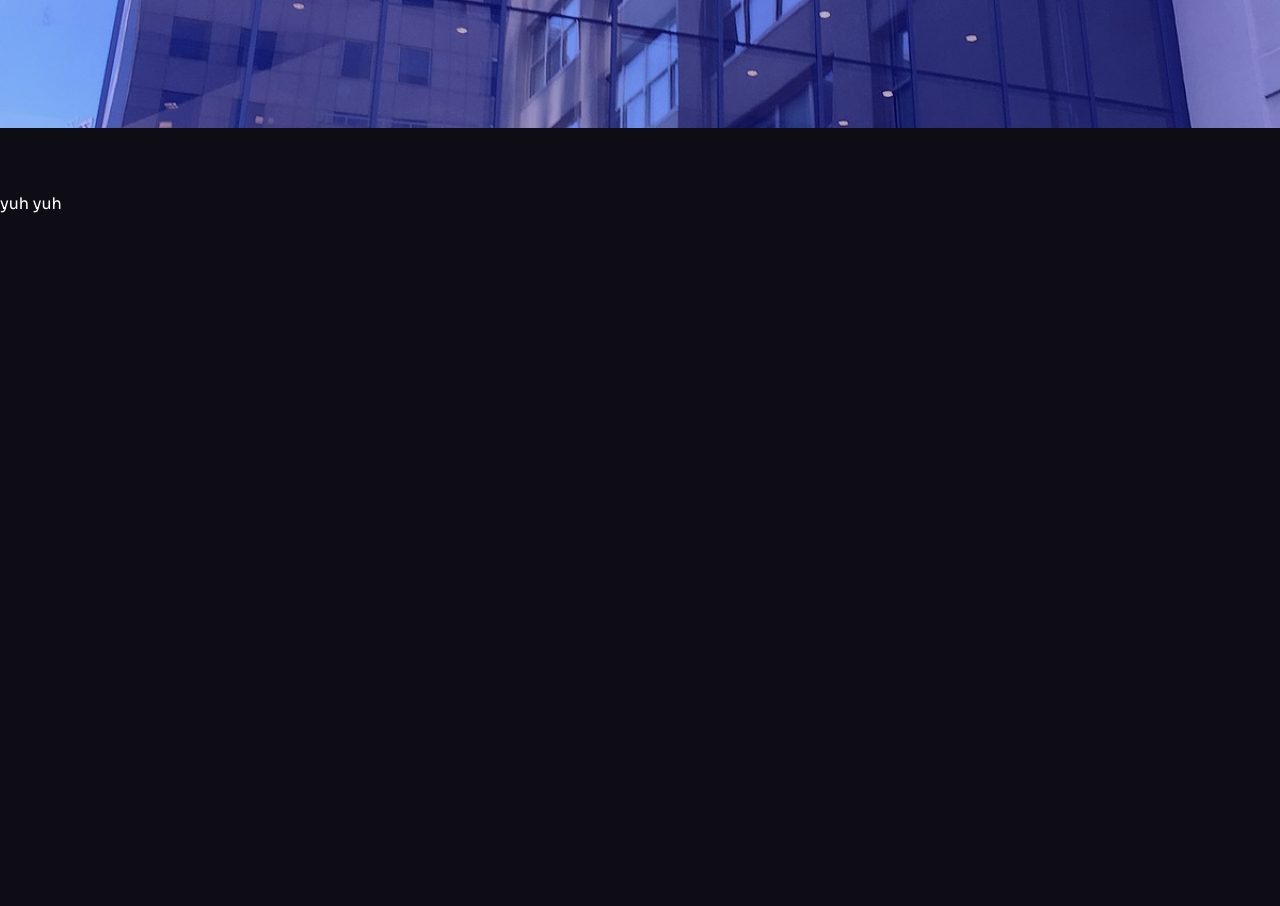
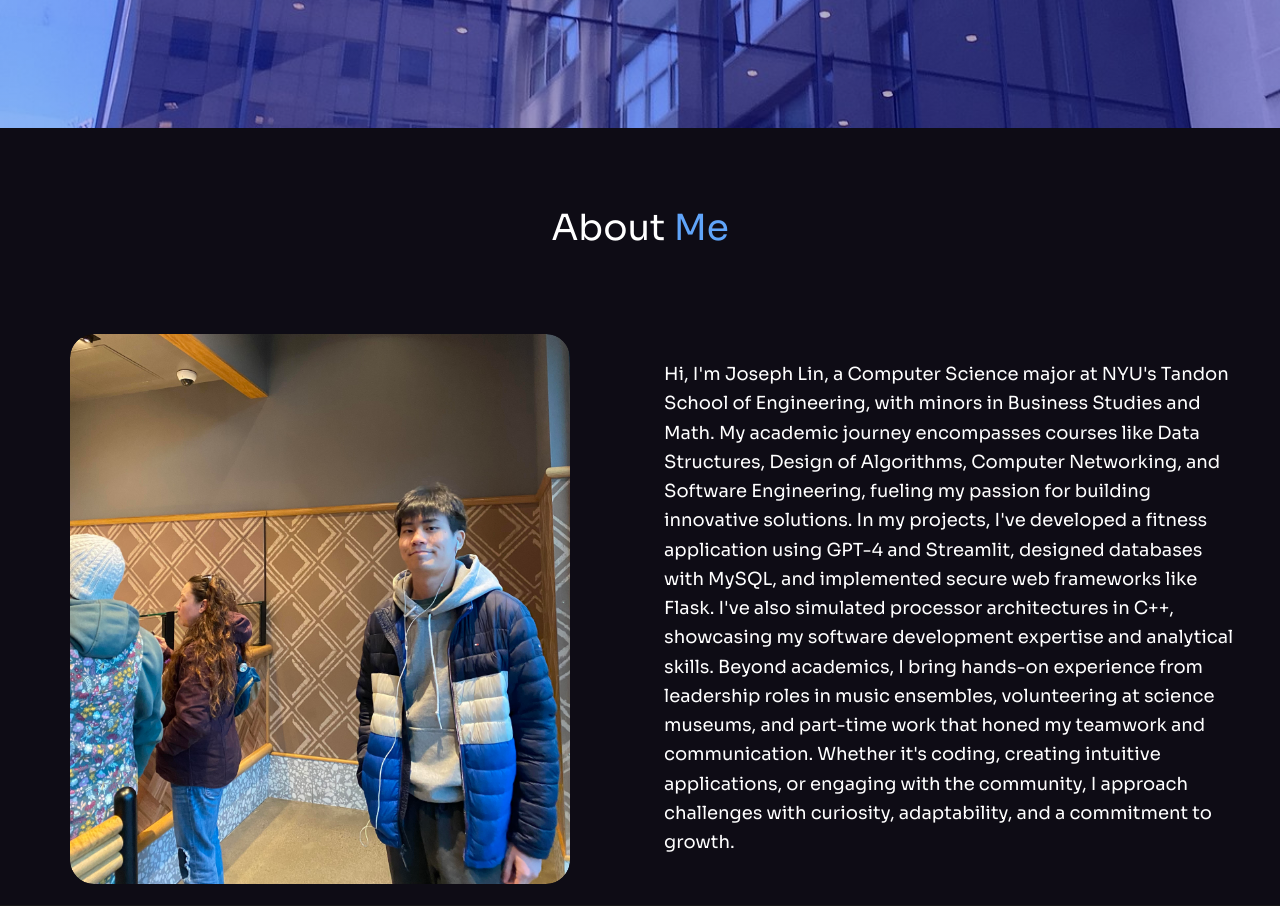
Before and after one commit to BoxofLies86/Joseph-Lin.github.io, a React (Vite) app: page / in a window 1280 px wide. Shown: the part 660-1566 px from the top of the page. Before the commit the page ends 876 px from the top, so only its background shows below. Built offline with nearby package versions, Linux system fonts and the light colour scheme.

Commit message:
about page done

```diff
--- a/src/components/About.jsx
+++ b/src/components/About.jsx
@@ -1,7 +1,59 @@
 import React from "react";
+import { motion } from "framer-motion";
+import ZoomImage from "../components/design/Zoom";
+import profile from "../assets/profile.jpg";
 
 const About = () => {
-  return <div className="pt-16">yuh yuh</div>;
+  return (
+    <div className="border-b border-neutral-900 pb-4">
+      <h1 className="my-20 text-center text-4xl font-medium">
+        About <span className="text-blue-400">Me</span>
+      </h1>
+
+      <div className="flex flex-wrap item-center">
+        <motion.div
+          whileInView={{ opacity: 1, x: 0 }}
+          initial={{ opacity: 0, x: -100 }}
+          transition={{ duration: 0.5 }}
+          className="lg:w-1/2 flex justify-center items-center"
+        >
+          <ZoomImage
+            src={profile}
+            alt="Profile Picture"
+            style={{ width: "500px", height: "550px" }}
+          />
+        </motion.div>
+
+        <motion.p
+          whileInView={{ opacity: 1, x: 0 }}
+          initial={{ opacity: 0, x: 100 }}
+          transition={{ duration: 0.5 }}
+          className="lg:w-1/2 px-6 text-lg leading-relaxed"
+        >
+          <div className="flex justify-center lg:justify-start">
+            <div className="my-2 max-w-xl py-6">
+              Hi, I'm Joseph Lin, a Computer Science major at NYU's Tandon
+              School of Engineering, with minors in Business Studies and Math.
+              My academic journey encompasses courses like Data Structures,
+              Design of Algorithms, Computer Networking, and Software
+              Engineering, fueling my passion for building innovative solutions.
+              In my projects, I've developed a fitness application using GPT-4
+              and Streamlit, designed databases with MySQL, and implemented
+              secure web frameworks like Flask. I've also simulated processor
+              architectures in C++, showcasing my software development expertise
+              and analytical skills. Beyond academics, I bring hands-on
+              experience from leadership roles in music ensembles, volunteering
+              at science museums, and part-time work that honed my teamwork and
+              communication. Whether it's coding, creating intuitive
+              applications, or engaging with the community, I approach
+              challenges with curiosity, adaptability, and a commitment to
+              growth.
+            </div>
+          </div>
+        </motion.p>
+      </div>
+    </div>
+  );
 };
 
 export default About;
--- a/src/components/Hero.jsx
+++ b/src/components/Hero.jsx
@@ -37,9 +37,9 @@ const Hero = () => {
           Joseph Lin
         </motion.h1>
         <div className="flex justify-center items-center w-full whitespace-nowrap text-[#FFFFFF] ">
-          <p className="md:text-3xl sm:text-3xl text-xl py-4">Specialty in</p>
+          <p className="md:text-3xl sm:text-3xl text-xl py-4">Passionate in</p>
           <ReactTyped
-            className="md:text-3xl sm:text-3xl text-xl md:pl-4 pl-2"
+            className="md:text-3xl sm:text-3xl text-xl md:pl-2 pl-1"
             strings={[
               "Computer Science",
               "Mathematics",
--- /dev/null
+++ b/src/components/design/Zoom.jsx
@@ -0,0 +1,14 @@
+const ZoomImage = ({ src, alt, style }) => {
+  return (
+    <div className="overflow-hidden rounded-3xl relative">
+      <img
+        src={src} // Dynamically use the passed `src`
+        alt={alt} // Dynamically use the passed `alt`
+        style={style} //adjusts size of image
+        className="rounded-3xl transition-transform duration-300 hover:scale-110"
+      />
+    </div>
+  );
+};
+
+export default ZoomImage;
```
Also changed, not shown: src/assets/profile.jpg (added).
